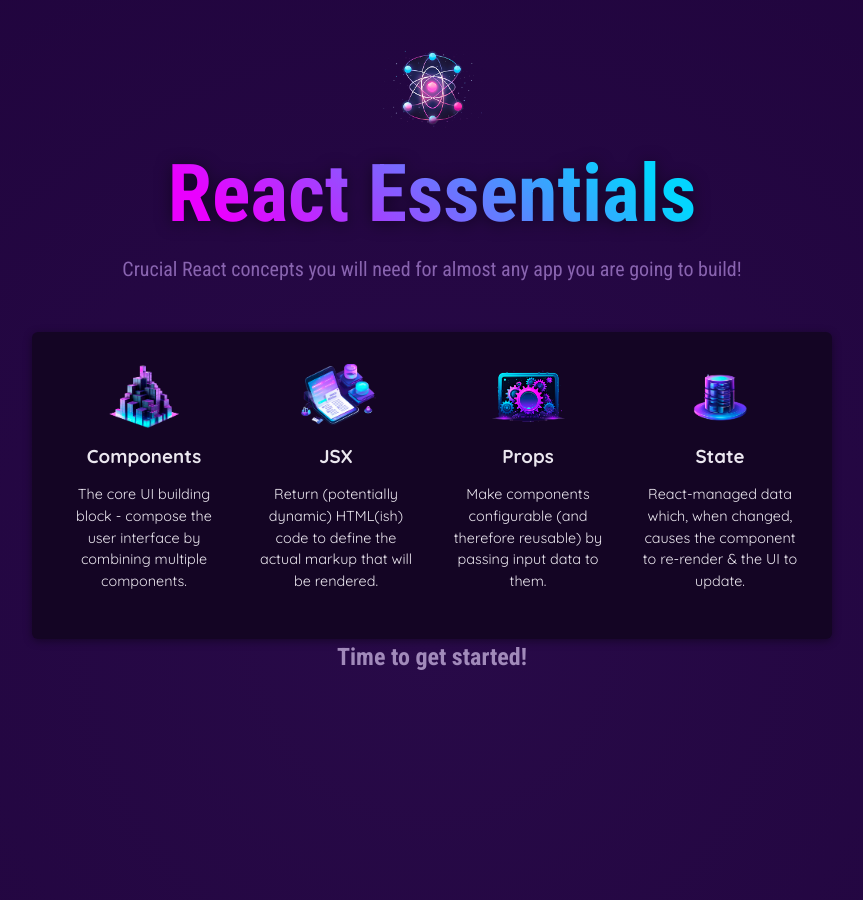
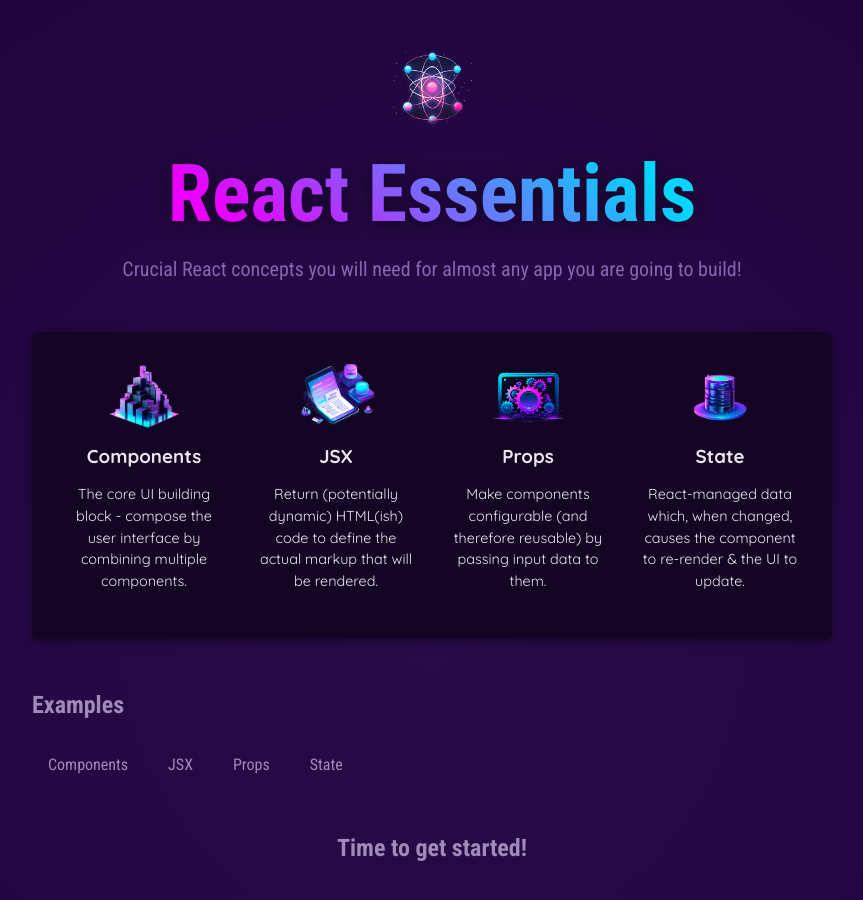
Before and after one commit to tefrancisco/01-starting-project, a React (Vite) app: page / in a window 1280 px wide. Shown: the top 900 px of the page, without its empty margins (208-1071 px from the left). Built offline with nearby package versions, Linux system fonts and the light colour scheme.

Commit message:
Added TabButton component

```diff
--- a/src/App.jsx
+++ b/src/App.jsx
@@ -1,6 +1,7 @@
 import { CORE_CONCEPTS } from './data.js'
 import Header from './components/Header/Header.jsx'
 import CoreConcept from './components/CoreConcept.jsx'
+import TabButton from './components/TabButton.jsx'
 
 function App() {
   return (
@@ -25,6 +26,17 @@
             />
           </ul>
         </section>
+
+        <section id="examples">
+          <h2>Examples</h2>
+          <menu>
+            <TabButton>Components</TabButton>
+            <TabButton>JSX</TabButton>
+            <TabButton>Props</TabButton>
+            <TabButton>State</TabButton>
+          </menu>
+
+        </section>
         <h2>Time to get started!</h2>
       </main>
     </div>
--- /dev/null
+++ b/src/components/TabButton.jsx
@@ -0,0 +1,12 @@
+export default function TapButton(props) {
+
+    function handleClick() {
+        console.log('Hello World!')
+    }
+
+    return (
+        <li>
+            <button onClick={handleClick}>{props.children}</button>
+        </li>
+    )
+}
```
